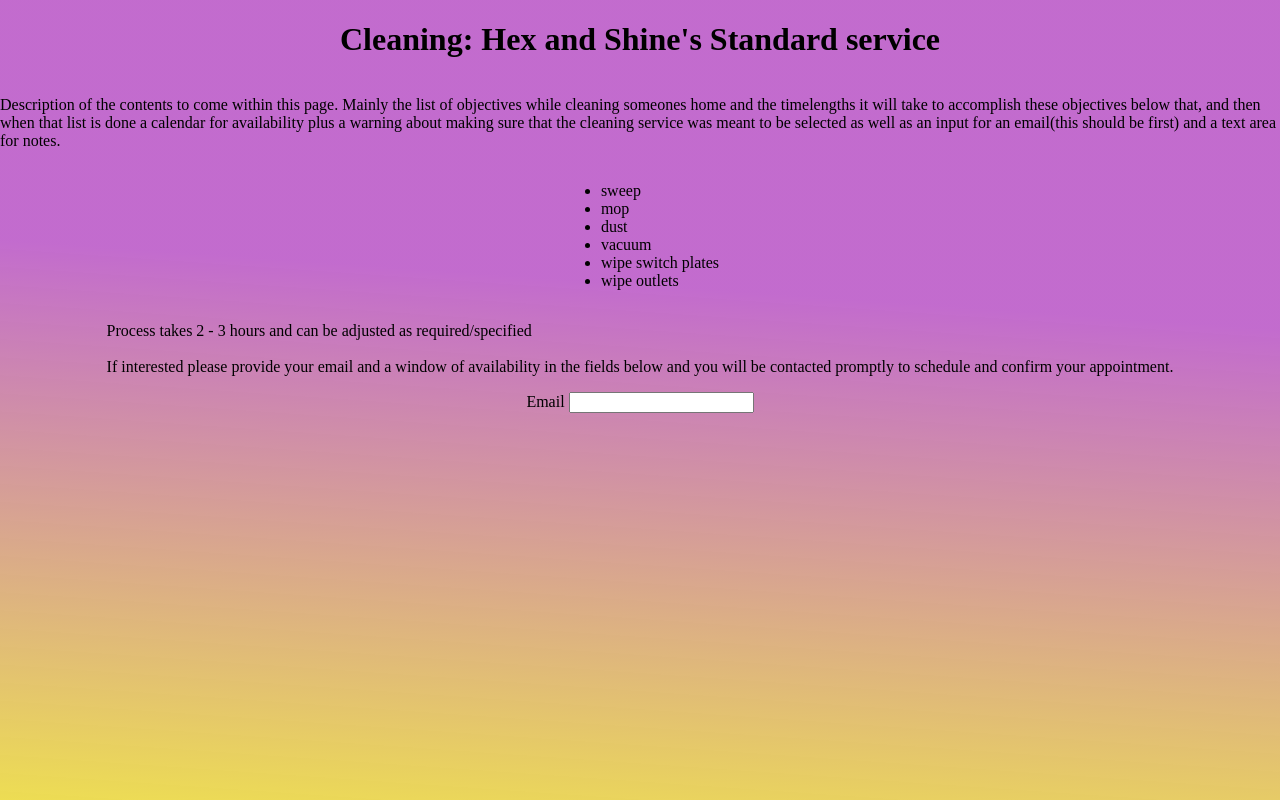
After one commit to timnielsen22/hexandshine, a Flask app: page /services/cleaning in a window 1280 px wide. The commit adds this page. Run offline with Flask 3, Linux system fonts and the light colour scheme.

Commit message:
added base and cleaning pages plus flask blocks

```diff
--- a/app.py
+++ b/app.py
@@ -6,5 +6,9 @@ app = Flask(__name__)
 def home():
     return render_template("index.html")
 
+@app.route("/services/cleaning")
+def service_one():
+    return render_template("cleaning.html")
+
 if __name__ == "__main__":
     app.run(debug=True)
--- a/static/js/app.js
+++ b/static/js/app.js
@@ -38,7 +38,7 @@ function showCard1() {
             <h3 class = "price"> Rate: <span class = "bolded-price"> $15 Service Fee + $40 per hour </span>
         </article>
         <div class = "button-div">
-            <button class = "schedule-btn1">Get Started</button>
+            <button class = "schedule-btn1" onclick = "goToCleaning()">Get Started</button>
         </div>
     </div>`;
 
@@ -184,3 +184,7 @@ photos.forEach(photo => {
     gallery.appendChild(card);
 
 });
+
+function goToCleaning() {
+    window.location.href = "/services/cleaning";
+}
--- /dev/null
+++ b/templates/base.html
@@ -0,0 +1,25 @@
+<DOCTYPE! html>
+<html>
+<head>
+
+<base target = "_top">
+
+<meta name = "viewport" content = "width = device-width, initial-scale = 1.0">
+<meta charset = "UTF-8">
+
+<link rel = "stylesheet" href = "{{ url_for('static', filename = 'css/style.css') }}">
+
+</head>
+<body>
+
+<div class ="background"></div>
+
+<div class="siteContainer">
+{% block content %}
+{% endblock %}
+</div>
+
+<script src = "{{ url_for('static', filename = 'js/app.js') }}"></script>
+
+</body>
+</html>
--- /dev/null
+++ b/templates/cleaning.html
@@ -0,0 +1,49 @@
+{% extends "base.html" %}
+{% block content %}
+
+<header>
+    <h1>Cleaning: Hex and Shine's Standard service</h1>
+</header>
+
+<section class="service-information">
+
+    <p>Description of the contents to come within this page. Mainly the list of objectives while cleaning someones home and the timelengths
+        it will take to accomplish these objectives below that, and then when that list is done a calendar for availability plus a warning
+        about making sure that the cleaning service was meant to be selected as well as an input for an email(this should be first) and a text
+        area for notes.
+    </p>
+
+</section>
+
+<section class="cleaning-list">
+
+    <ul>
+        <li>sweep</li>
+        <li>mop</li>
+        <li>dust</li>
+        <li>vacuum</li>
+        <li>wipe switch plates</li>
+        <li>wipe outlets</li>
+    </ul>
+
+</section>
+
+<section class="information">
+    <p>
+        Process takes 2 - 3 hours and can be adjusted as required/specified
+        <br>
+        <br>
+        If interested please provide your email and a window of availability in the fields below
+        and you will be contacted promptly to schedule and confirm your appointment.
+    </p>
+</section>
+
+<section>
+    <label for="email">Email</label>
+    <input
+        type = "email"
+        id = "email"
+        autocomplete="email">
+</section>
+
+{% endblock %}
```
Also changed, not shown: templates/index.html (+3 -22 lines).
